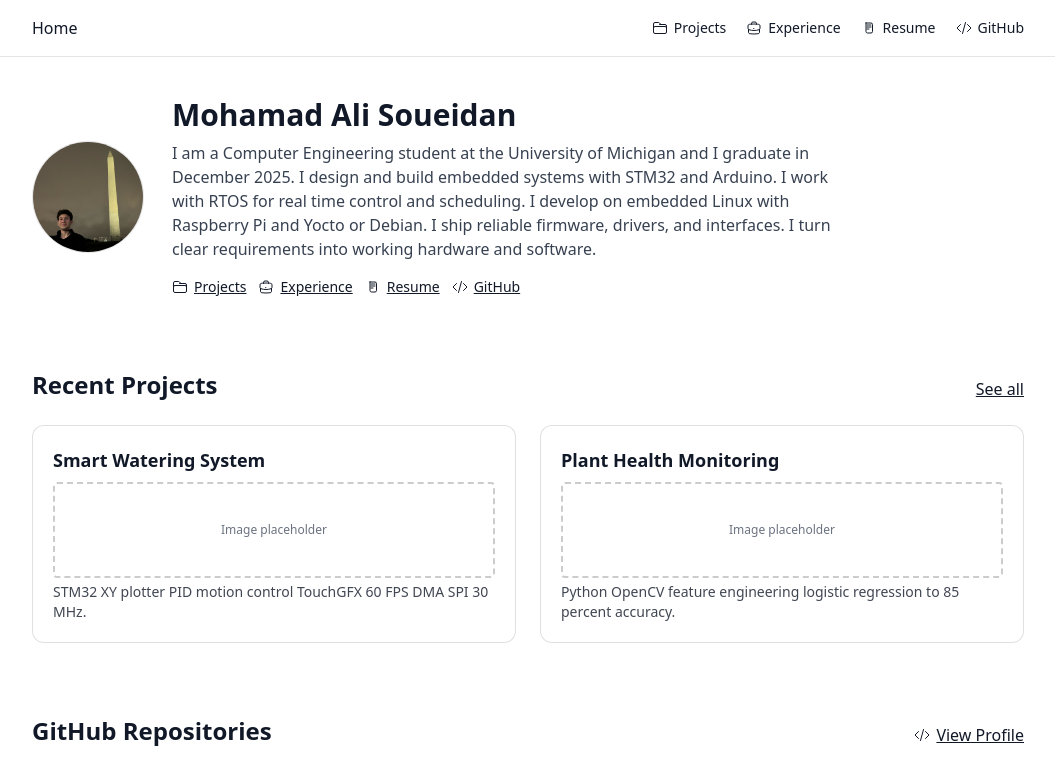
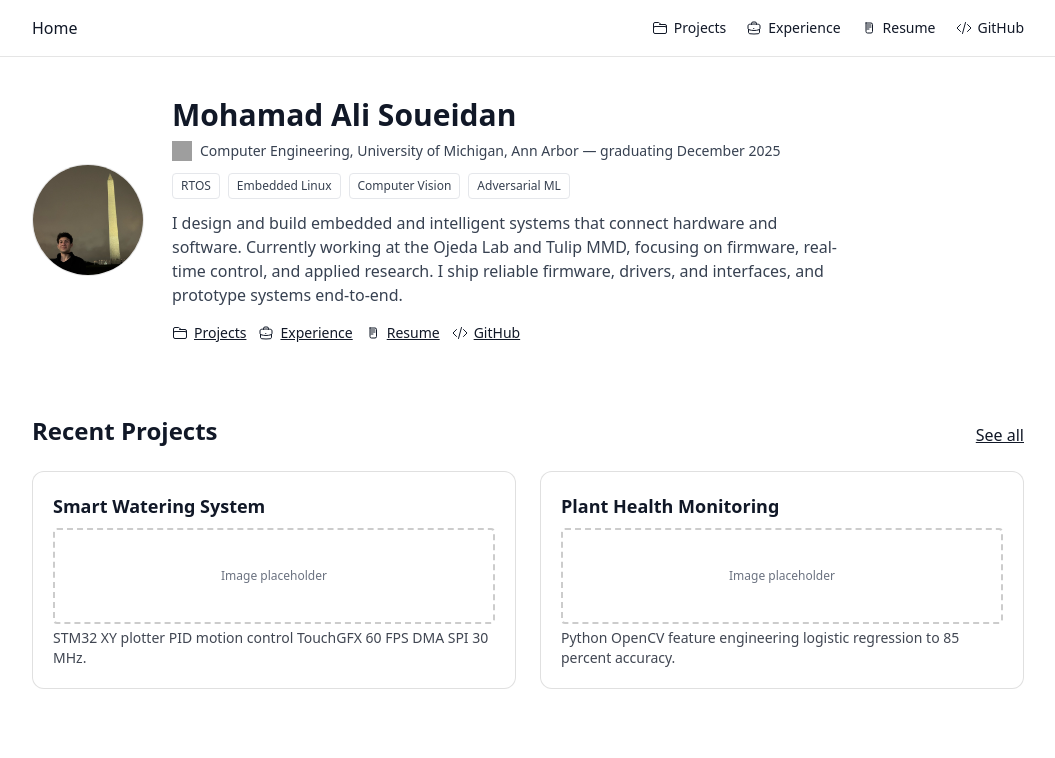
Before and after one commit to Mohamad-Ali-Soueidan/sweidan.github.io, a website: page index.html in a window 1280 px wide. Shown: the top 758 px of the page, without its empty margins (112-1167 px from the left). Drawn offline with nearby package versions, Linux system fonts and the light colour scheme; grey boxes are pictures that could not be loaded.

Commit message:
UX: structured hero — education line, interest badges, current roles, and small UofM icon

```diff
--- a/index.html
+++ b/index.html
@@ -132,7 +132,23 @@
 						</div>
 					<div>
 												<h1 class="text-2xl md:text-3xl font-semibold">Mohamad Ali Soueidan</h1>
-						<p class="mt-2 text-gray-700 max-w-2xl">I am a Computer Engineering student at the University of Michigan and I graduate in December 2025. I design and build embedded systems with STM32 and Arduino. I work with RTOS for real time control and scheduling. I develop on embedded Linux with Raspberry Pi and Yocto or Debian. I ship reliable firmware, drivers, and interfaces. I turn clear requirements into working hardware and software.</p>
+
+												<div class="mt-2 flex items-center gap-3 text-sm text-gray-700">
+													<div class="flex items-center gap-2">
+														<img src="https://upload.wikimedia.org/wikipedia/commons/1/1f/University_of_Michigan_block_M.svg" alt="University of Michigan" class="w-5 h-5" />
+														<span>Computer Engineering, University of Michigan, Ann Arbor — graduating December 2025</span>
+													</div>
+												</div>
+
+												<div class="mt-3 flex flex-wrap gap-2">
+													<span class="text-xs px-2 py-1 border rounded text-gray-700">RTOS</span>
+													<span class="text-xs px-2 py-1 border rounded text-gray-700">Embedded Linux</span>
+													<span class="text-xs px-2 py-1 border rounded text-gray-700">Computer Vision</span>
+													<span class="text-xs px-2 py-1 border rounded text-gray-700">Adversarial ML</span>
+												</div>
+
+												<p class="mt-3 text-gray-700 max-w-2xl">I design and build embedded and intelligent systems that connect hardware and software. Currently working at the Ojeda Lab and Tulip MMD, focusing on firmware, real-time control, and applied research. I ship reliable firmware, drivers, and interfaces, and prototype systems end-to-end.</p>
+
 								<div class="mt-4 flex flex-wrap gap-3 text-sm">
 									<a href="projects.html" class="underline inline-flex items-center gap-1.5">
 										<svg xmlns="http://www.w3.org/2000/svg" viewBox="0 0 24 24" fill="none" stroke="currentColor" stroke-width="1.5" class="h-4 w-4" aria-hidden="true"><path stroke-linecap="round" stroke-linejoin="round" d="M2.25 12.75V12A2.25 2.25 0 0 1 4.5 9.75h15A2.25 2.25 0 0 1 21.75 12v.75m-8.69-6.44-2.12-2.12a1.5 1.5 0 0 0-1.061-.44H4.5A2.25 2.25 0 0 0 2.25 6v12a2.25 2.25 0 0 0 2.25 2.25h15A2.25 2.25 0 0 0 21.75 18V9a2.25 2.25 0 0 0-2.25-2.25H11.69Z" /></svg>
```
Lines whose indentation alone changed are shown as unchanged.
